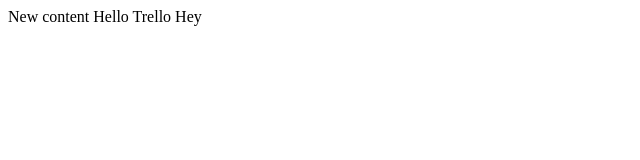
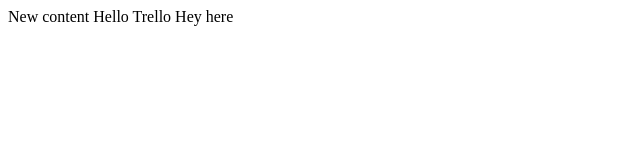
Before and after one commit to Antoine-NVE/cours-git, a plain HTML site: page index.html in a window 1280 px wide. Shown: the full height of the page, 0-640 px from the left. Drawn offline with Linux system fonts and the light colour scheme.

Commit message:
Here (Trello #4kN8BF6k)

```diff
--- a/index.html
+++ b/index.html
@@ -8,6 +8,6 @@
     <body>
         New content
         Hello Trello
-        Hey
+        Hey here
     </body>
 </html>
```
